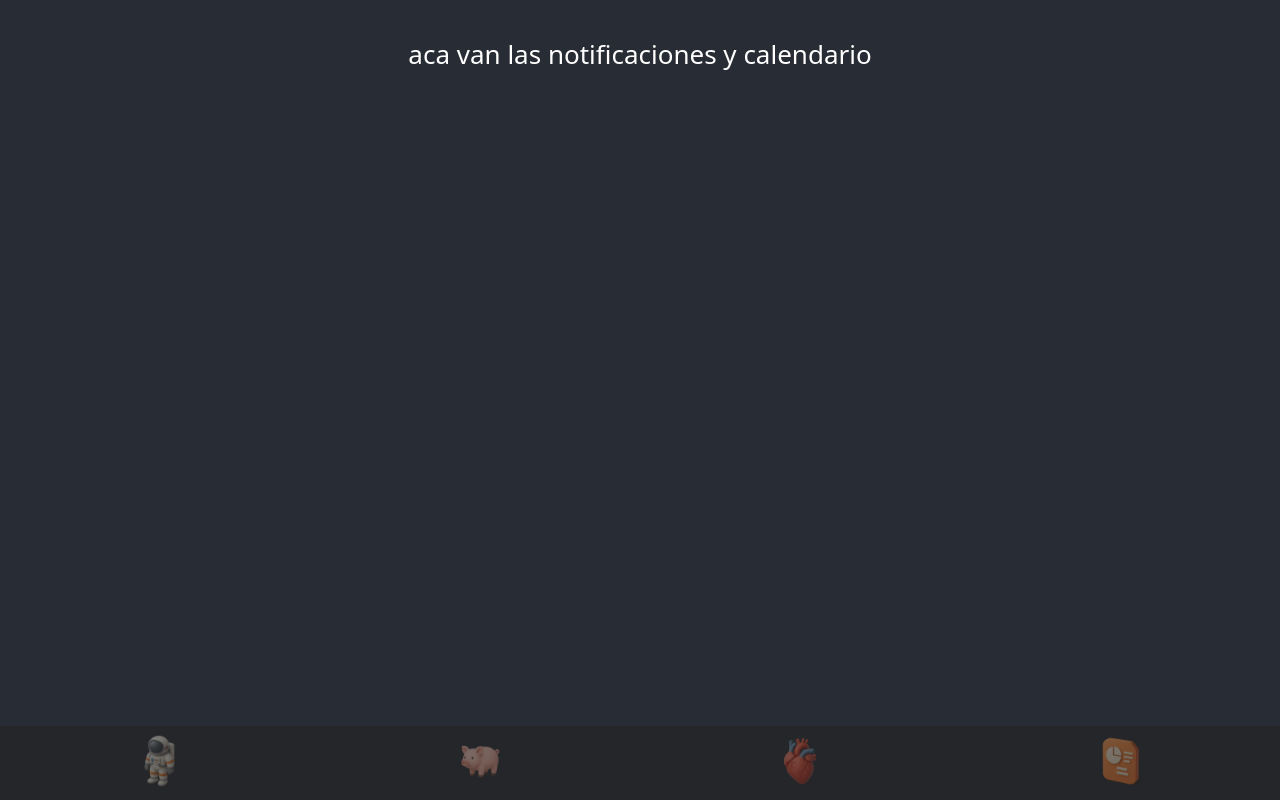
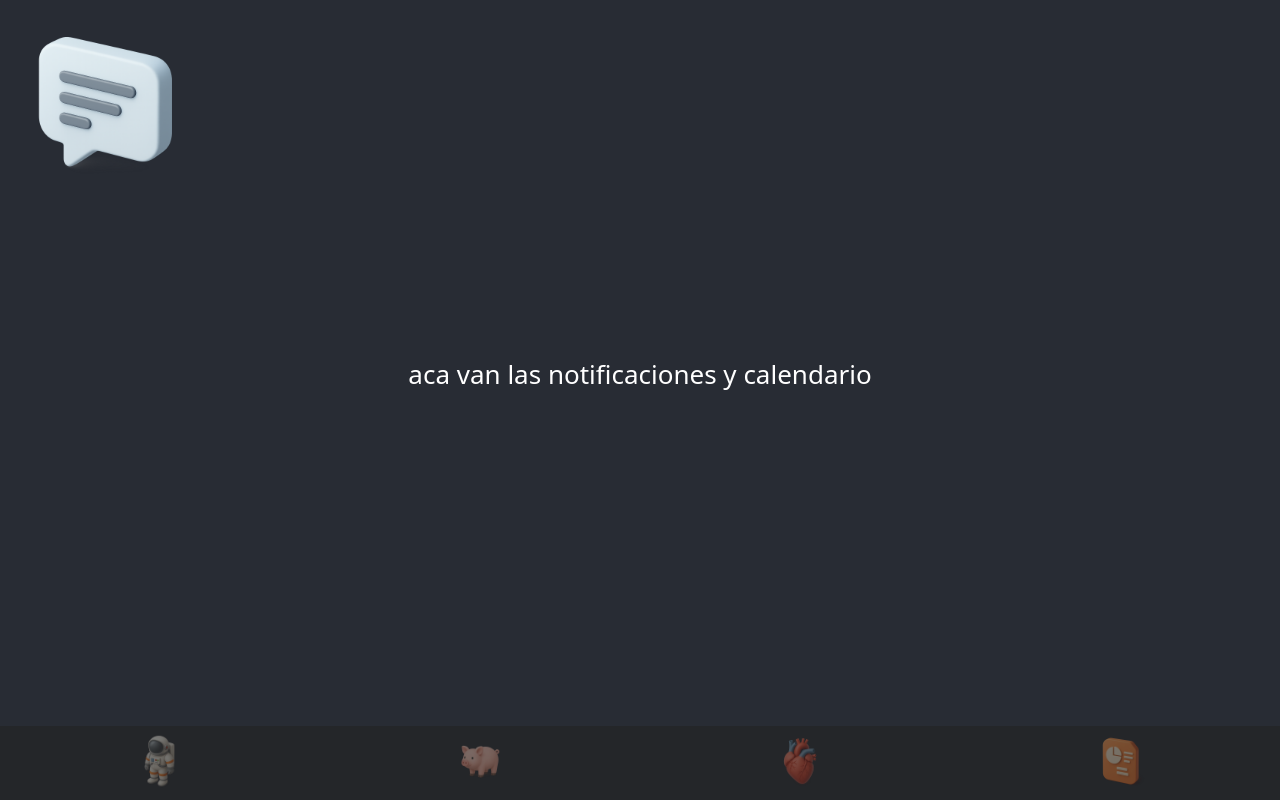
Before and after one commit to GastonYasuda/bazarEmployees, a React (Create React App) app: page / in a window 1280 px wide. Built offline with nearby package versions, Linux system fonts and the light colour scheme.

Commit message:
notification modal

```diff
--- /dev/null
+++ b/src/Component/NotificationButton/NotificationButton.jsx
@@ -0,0 +1,64 @@
+import React, { useContext, useEffect, useState } from 'react'
+import { Button, Modal } from 'react-bootstrap';
+import InfoMessage from '../InfoMessage/InfoMessage';
+import { apiEmployee } from '../../Context/EmployeeApiContext';
+
+const NotificationButton = () => {
+
+    const { infoMissingMorning, infoMissingAfternoon, infoShiftFixMissing, infoMissingEmployee } = useContext(apiEmployee)
+
+    useEffect(() => {
+        console.log('infoShiftFixMissing', infoShiftFixMissing);
+        console.log('infoMissingEmployee', infoMissingEmployee);
+        console.log('infoMissingMorning', infoMissingMorning);
+        console.log('infoMissingAfternoon', infoMissingAfternoon);
+
+
+
+
+
+    }, [infoMissingMorning, infoMissingAfternoon, infoShiftFixMissing, infoMissingEmployee])
+
+    const [show, setShow] = useState(false);
+
+    const handleClose = () => setShow(false);
+    const handleShow = () => setShow(true);
+
+    return (
+        <div className='notificationButtonContainer'>
+            <button onClick={handleShow}>
+                <img src="/notificationIcon.png" alt="Notification Icon" />
+            </button>
+
+            <Modal show={show} onHide={handleClose} centered>
+                <Modal.Header closeButton>
+                    <Modal.Title>Notificaciones</Modal.Title>
+                </Modal.Header>
+                <Modal.Body>
+
+
+
+                    <>
+                        <InfoMessage messages={infoMissingMorning} />
+                        <InfoMessage messages={infoMissingAfternoon} />
+                        <InfoMessage messages={infoShiftFixMissing} />
+                        <InfoMessage messages={infoMissingEmployee} />
+                    </>
+
+
+
+
+
+
+                </Modal.Body>
+                <Modal.Footer>
+                    <Button variant="secondary" onClick={handleClose}>
+                        Ok
+                    </Button>
+                </Modal.Footer>
+            </Modal>
+        </div>
+    )
+}
+
+export default NotificationButton
--- a/src/Component/ShiftList/ShiftList.jsx
+++ b/src/Component/ShiftList/ShiftList.jsx
@@ -3,13 +3,12 @@ import React, { useContext, useEffect } from 'react'
 import ShiftListDetail from '../ShiftListDetail/ShiftListDetail';
 import { toast } from 'react-toastify';
 import { apiEmployee } from '../../Context/EmployeeApiContext';
-// import InfoMessage from '../InfoMessage/InfoMessage';
 
 
 const ShiftList = ({ morningEmployeeList, afternoonEmployeeList }) => {
 
     // const { infoMissingMorning, infoMissingAfternoon, infoShiftFixMissing, infoMissingEmployee, saveInfo } = useContext(apiEmployee)
-    const { infoShiftFixMissing, saveInfo } = useContext(apiEmployee)
+    const { saveInfo } = useContext(apiEmployee)
 
     useEffect(() => {
 
@@ -49,22 +48,16 @@ const ShiftList = ({ morningEmployeeList, afternoonEmployeeList }) => {
         //si hace de 9 a 20 me lo sume en shiftFix.lenght
         const doubleShift = morningEmployeeList.filter((morningEmployee) => morningEmployee.entry === 9 && morningEmployee.exit === 20)
 
-        // console.log("doble turno", doubleShift.length);
-        // console.log("turno tarde", afternoonEmployeeList.length)
-        // console.log("los cambios", shiftFix.length);
 
-
-        // console.log('soy de ', morningEmployeeList);
-
-        // if(morningEmployeeList[0].store)
         const missing = afternoonEmployeeList.length - shiftFix.length - doubleShift.length;
 
         if (shiftFix.length < afternoonEmployeeList.length - doubleShift.length && doubleShift.length < 2) { //
             console.log("diferencia", afternoonEmployeeList.length - shiftFix.length - doubleShift.length);
 
 
+            //el texto lo mande desde el context, asi si faltan 2 personas en ciudad me dice dos personas, y no dos veces la misma notificacion
+            //tambien si se resuelve me tiene que desaparecer la notificacion
             toast(`${missing === 1 ? 'Falta' : 'Faltan'} ${missing} ${missing === 1 ? 'persona' : 'personas'} para el cambio`)
-
             saveInfo(`${missing === 1 ? 'Falta' : 'Faltan'} ${missing} ${missing === 1 ? 'persona' : 'personas'} para el cambio`, 'shiftFixMissing')
         }
 
@@ -88,21 +81,6 @@ const ShiftList = ({ morningEmployeeList, afternoonEmployeeList }) => {
             <br />
 
 
-            {/* {infoMissingMorning.length !== 0 &&
-                infoMissingAfternoon.length !== 0 &&
-                infoShiftFixMissing.length !== 0 &&
-                infoMissingEmployee.length !== 0 &&
-                <>
-                    <InfoMessage messages={infoMissingMorning} />
-                    <InfoMessage messages={infoMissingAfternoon} />
-                    <InfoMessage messages={infoShiftFixMissing} />
-                    <InfoMessage messages={infoMissingEmployee} />
-                </>
-            } */}
-
-
-
-
         </div >
     )
 }
--- a/src/Context/EmployeeApiContext.jsx
+++ b/src/Context/EmployeeApiContext.jsx
@@ -143,7 +143,7 @@ const EmployeeApiContext = ({ children }) => {
             setInfoShiftFixMissing([infoMessage])
 
         } else if (state === 'missingEmployee') {
-            setInfoMissingEmployee([infoMessage])
+            setInfoMissingEmployee((prevMessage) => [...prevMessage, infoMessage])
         }
 
     }
--- a/src/View/Main/Main.jsx
+++ b/src/View/Main/Main.jsx
@@ -5,6 +5,7 @@ import ShowByStore from "../../Component/ShowByStore/ShowByStore";
 import { useContext, useState } from 'react';
 import { apiEmployee } from '../../Context/EmployeeApiContext';
 import BottomMenuBar from '../../Component/BottomMenuBar/BottomMenuBar';
+import NotificationButton from '../../Component/NotificationButton/NotificationButton';
 
 const Main = () => {
 
@@ -25,6 +26,8 @@ const Main = () => {
 
             <div className="mainContainer">
 
+                <NotificationButton />
+
 
 
 
@@ -43,7 +46,7 @@ const Main = () => {
 
                 {!showMainCalendarNotification &&
 
-                    <div>
+                    <div style={{ paddingTop: '40vh' }}>
                         aca van las notificaciones y calendario
                     </div>
                 }
@@ -66,7 +69,8 @@ const Main = () => {
             />
 
             <ToastContainer
-                position="top-center"
+                className='toastMyStyle'
+                position="bottom-center"
                 autoClose={4000}
                 hideProgressBar={false}
                 newestOnTop={false}
@@ -80,7 +84,7 @@ const Main = () => {
             />
 
 
-        </div>
+        </div >
     )
 };
 
--- a/src/index.css
+++ b/src/index.css
@@ -14,6 +14,10 @@ code {
 
 .titulo {
   color: red;
+}
+
+.toastMyStyle {
+  padding-bottom: 77px;
 }
 
 .employeeContainer {
@@ -96,3 +100,22 @@ code {
   font-size: small;
   margin-top: 25px;
 }
+
+.notificationButtonContainer {
+  width: 15%;
+  position: fixed;
+  top: 10px;
+  left: 10px;
+
+  button {
+    all: unset;
+    cursor: pointer;
+    width: 100%;
+
+    img {
+      width: 100%;
+    }
+
+    ;
+  }
+}
```
Also changed, not shown: public/notificationIcon.png (added).
